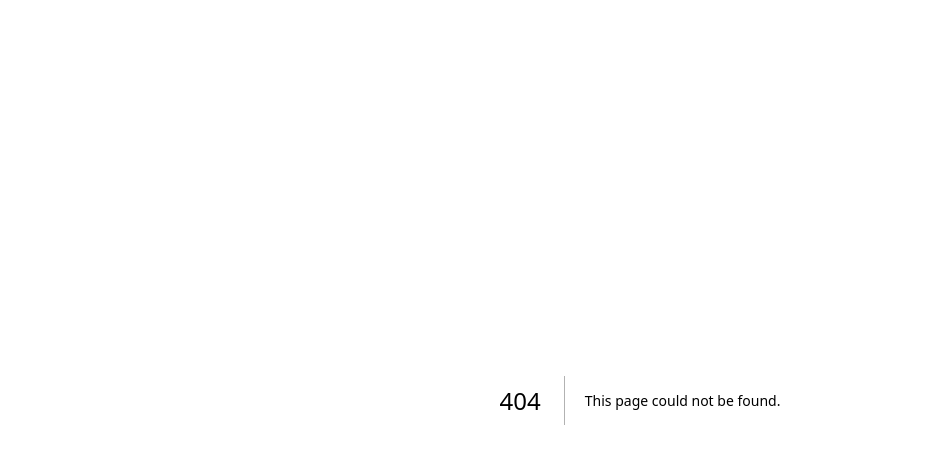
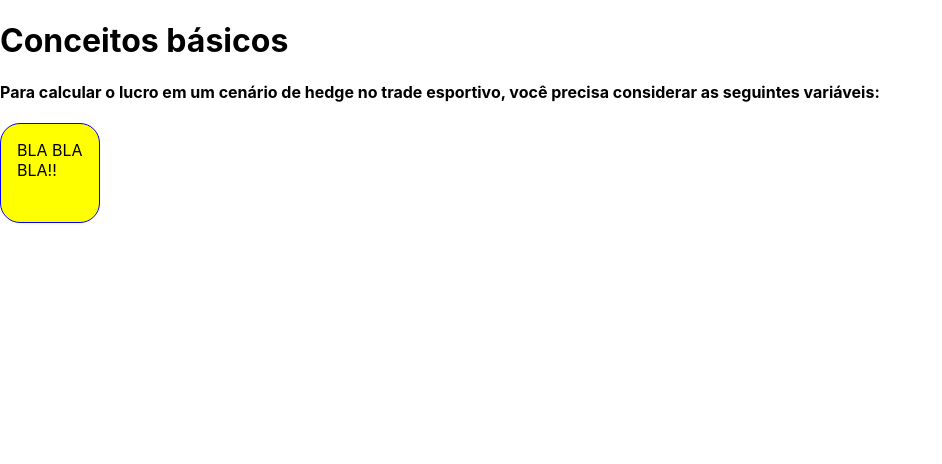
Before and after one commit to francisdiasbr/trader-calc, a Next.js app: page /theory/concepts in a window 1280 px wide. Before the commit this address had no page. Shown: the top 464 px of the page, without its empty margins (0-942 px from the left). Built offline with nearby package versions, Linux system fonts and the light colour scheme; a web font is replaced by a local one.

Commit message:
Cria a página de teoria

```diff
--- /dev/null
+++ b/pages/theory/concepts.tsx
@@ -0,0 +1,15 @@
+import React from 'react'
+
+import {CardContainer} from '../../components/BasicComponents/Card/styles'
+
+const Concepts = () => {
+  return (
+    <div>
+      <h1>Conceitos básicos</h1>
+      <h4>Para calcular o lucro em um cenário de hedge no trade esportivo, você precisa considerar as seguintes variáveis:</h4>
+      <CardContainer>BLA BLA BLA!!</CardContainer>
+    </div>
+  )
+}
+
+export default Concepts
```
